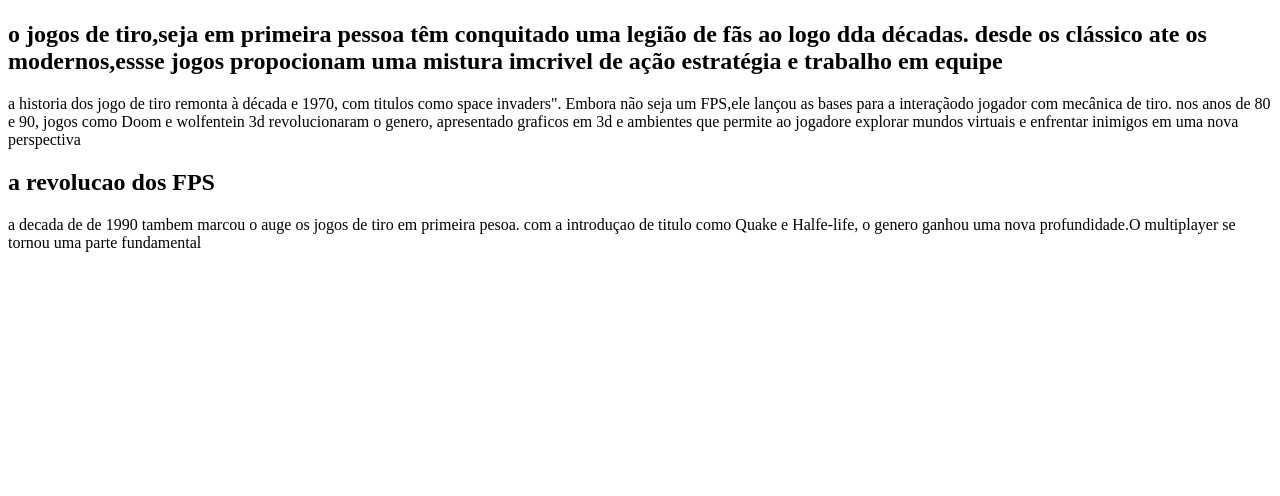
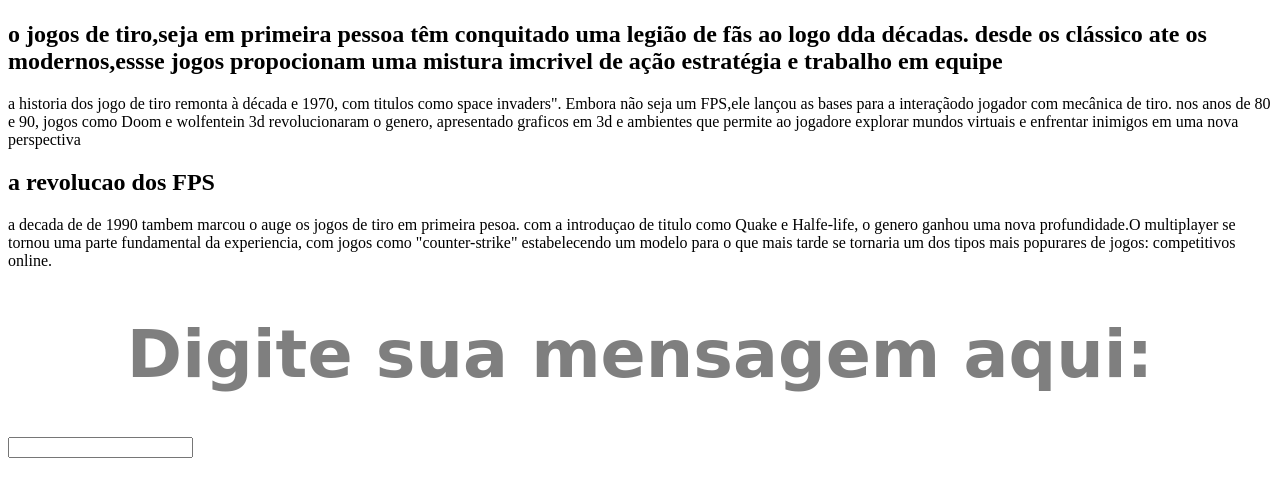
Before and after one commit to guilherme-andrades/meuBlog-1b, a plain HTML site: page index.html in a window 1280 px wide. Shown: the part 186-682 px from the top of the page. Drawn offline with Linux system fonts and the light colour scheme.

Commit message:
Update index.html

```diff
--- a/index.html
+++ b/index.html
@@ -42,6 +42,17 @@
     <p> a historia  dos jogo de tiro remonta à década e 1970, com titulos como space invaders". Embora não seja um FPS,ele lançou as bases para a interaçãodo jogador com mecânica de tiro. nos anos de 80 e 90, jogos como Doom e wolfentein 3d revolucionaram o genero, apresentado graficos em 3d e ambientes que permite ao jogadore explorar mundos virtuais e enfrentar inimigos em uma nova perspectiva</p>
 
     <h2>a revolucao dos FPS</h2>
-    <p>a decada de de 1990 tambem marcou o auge os jogos de tiro em primeira pesoa. com a introduçao de titulo como Quake  e Halfe-life, o genero ganhou uma nova profundidade.O multiplayer se tornou uma parte fundamental  </p>
+    <p>a decada de de 1990 tambem marcou o auge os jogos de tiro em primeira pesoa. com a introduçao de titulo como Quake  e Halfe-life, o genero ganhou uma nova profundidade.O multiplayer se tornou uma parte fundamental da experiencia, com jogos como "counter-strike" estabelecendo um modelo para o que mais tarde se tornaria um dos tipos mais popurares de jogos: competitivos online.  </p>
+</ul>
+
+  <div class="centro">
+        <h1>Digite sua mensagem aqui: </h1
+        <form>
+            <label for=""nome">
+                <input type="text id="nome" name="nome"/>
+            </label>
+        </form>
+   </div>
 </body>
+
 </html>
```
